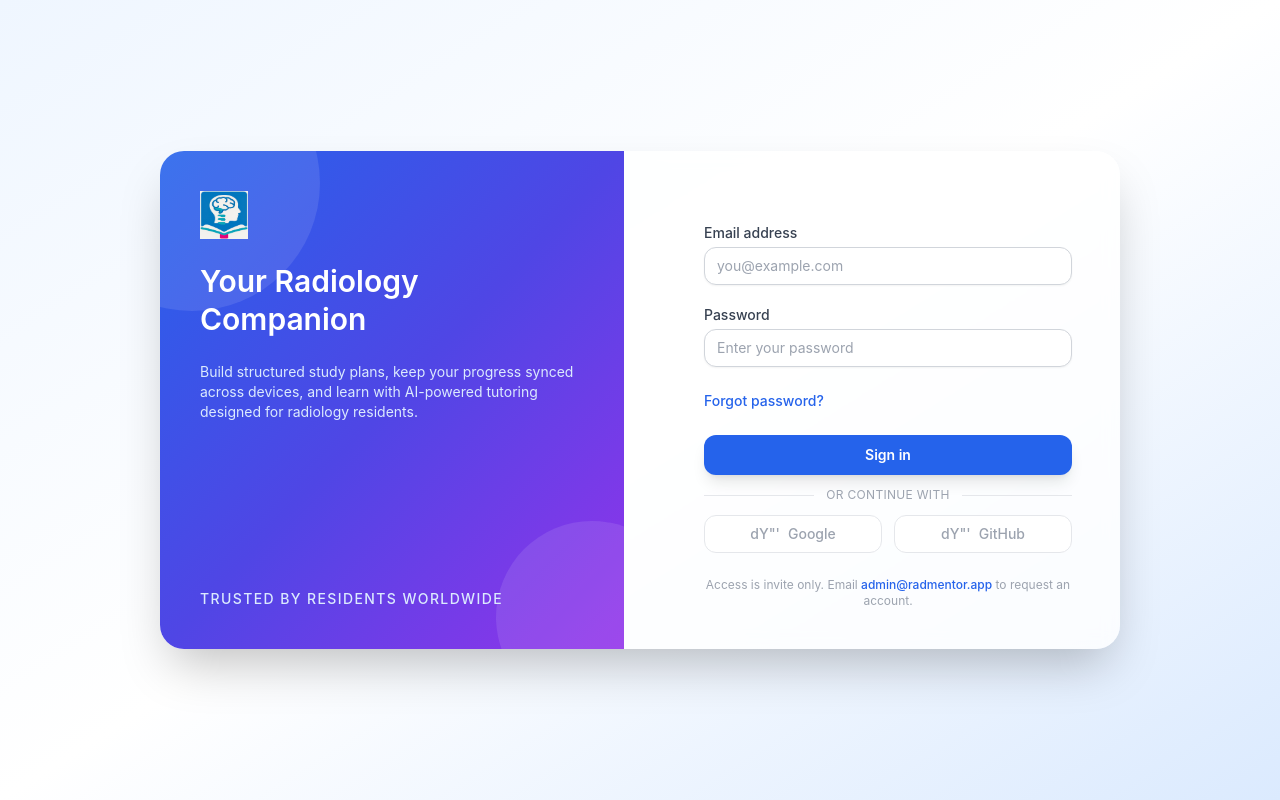
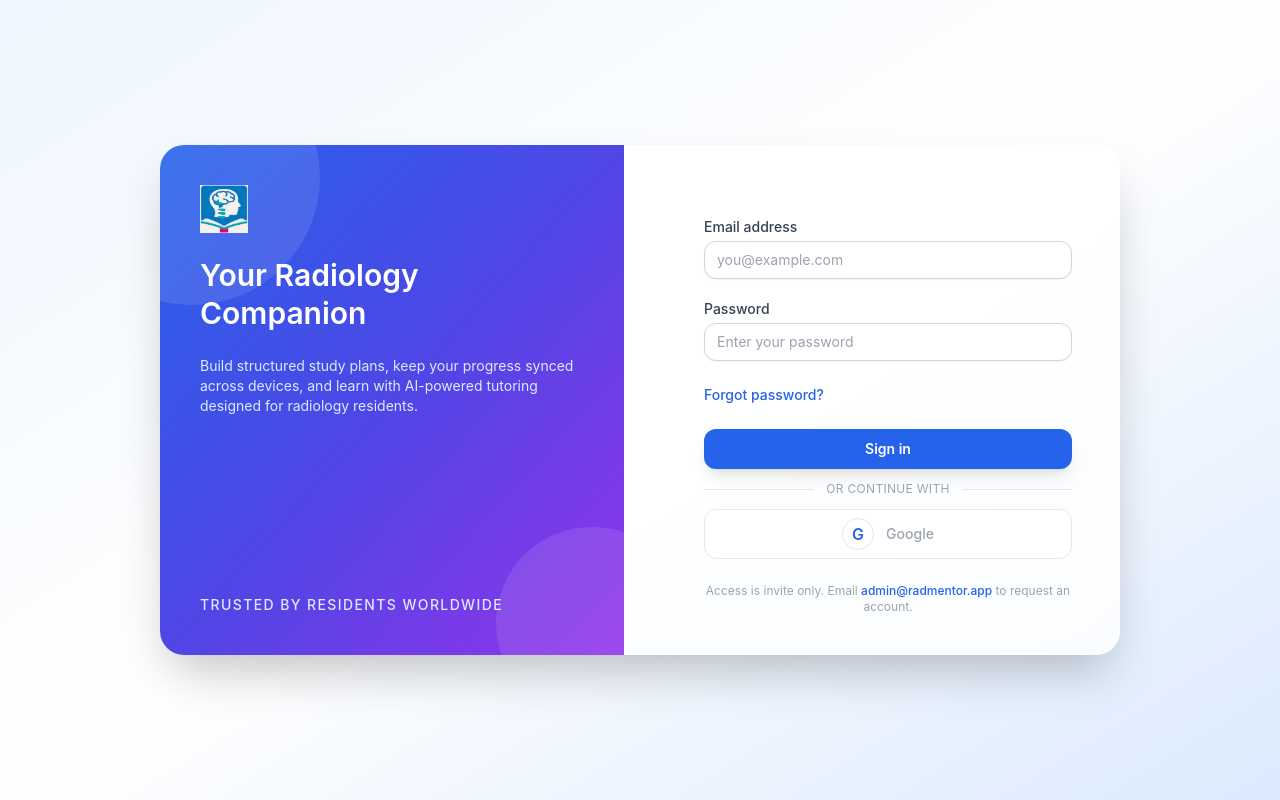
Before and after one commit to prateek070295/rad_mentor, a React (Create React App) app: page / in a window 1280 px wide. Built offline with nearby package versions, Linux system fonts and the light colour scheme; no server answers.

Commit message:
Cleanup social login buttons

```diff
--- a/src/components/auth/Login.jsx
+++ b/src/components/auth/Login.jsx
@@ -485,26 +485,16 @@ const Login = () => {
                     <span className="flex-1 border-t border-gray-200" />
                   </div>
 
-                  <div className="grid gap-3 sm:grid-cols-2">
+                  <div className="grid gap-3">
                     <button
                       type="button"
-                      className="flex items-center justify-center gap-2 rounded-xl border border-gray-200 bg-white py-2 text-sm font-medium text-gray-600 transition hover:border-blue-200 hover:bg-blue-50 disabled:cursor-not-allowed disabled:text-gray-400"
+                      className="flex items-center justify-center gap-3 rounded-xl border border-gray-200 bg-white py-2 text-sm font-medium text-gray-600 transition hover:border-blue-200 hover:bg-blue-50 disabled:cursor-not-allowed disabled:text-gray-400"
                       disabled
                     >
-                      <span role="img" aria-label="Google">
-                        dY"'
+                      <span className="flex h-8 w-8 items-center justify-center rounded-full border border-gray-200 bg-white text-base font-semibold text-blue-600">
+                        G
                       </span>
-                      Google
-                    </button>
-                    <button
-                      type="button"
-                      className="flex items-center justify-center gap-2 rounded-xl border border-gray-200 bg-white py-2 text-sm font-medium text-gray-600 transition hover:border-blue-200 hover:bg-blue-50 disabled:cursor-not-allowed disabled:text-gray-400"
-                      disabled
-                    >
-                      <span role="img" aria-label="GitHub">
-                        dY"'
-                      </span>
-                      GitHub
+                      <span>Google</span>
                     </button>
                   </div>
                 </div>
```
